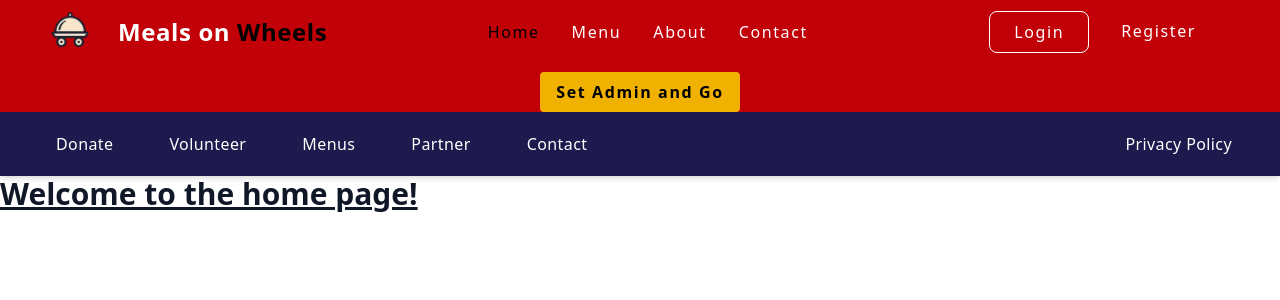
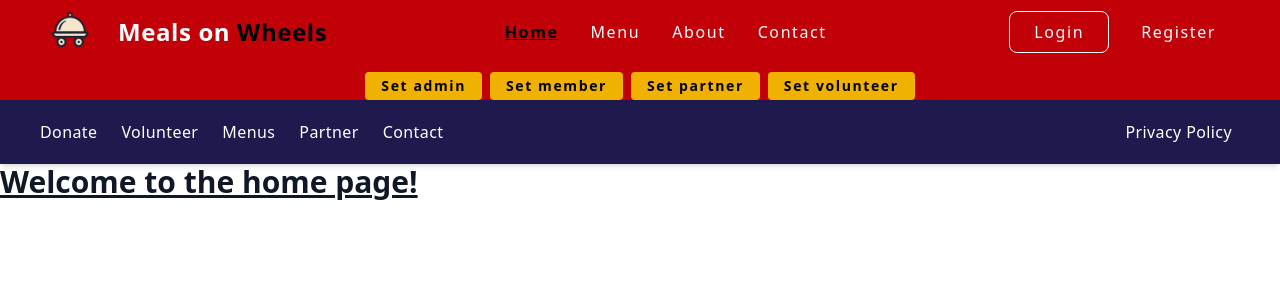
Before and after one commit to DevRyujin/mealsonwheels-project, a React (Vite) app in the folder frontend-mealsonwheels/: page / in a window 1280 px wide. Shown: the top 300 px of the page. Built offline with nearby package versions, Linux system fonts and the light colour scheme.

Commit message:
New header and navbar

```diff
--- a/frontend-mealsonwheels/src/components/Header.jsx
+++ b/frontend-mealsonwheels/src/components/Header.jsx
@@ -3,95 +3,128 @@ import { NavLink, useNavigate } from "react-router-dom";
 import companyLogo from "../assets/logo.png";
 
 export function Header() {
-
   const navigate = useNavigate();
 
-  const handleLogout = async () => {
+  const handleLogout = () => {
     try {
-      localStorage.removeItem("token");
-      localStorage.removeItem("userType");
-      localStorage.removeItem("userName");
-
-      navigate("/login");
-
+      localStorage.clear(); // clears all user-related storage
+      navigate("/login", { replace: true });
     } catch (err) {
       console.error("Logout error:", err);
     }
   };
 
-
-  const isLoggedIn = localStorage.getItem("token"); // replace with auth logic
+  const userRole = localStorage.getItem("userType");
+  const userName = localStorage.getItem("userName");
+  const isLoggedIn = localStorage.getItem("token");
 
   return (
-
-
     <header className="bg-red-700 text-white w-full shadow-md tracking-widest font-medium">
       <div className="max-w-8xl mx-auto px-4 sm:px-6 lg:px-8">
         <div className="flex justify-between items-center h-16">
-
+          {/* Logo + Brand */}
           <div className="flex items-center text-2xl font-bold tracking-wide lg:ml-[-10px]">
             <img src={companyLogo} alt="Logo" className="h-24" />
             Meals&nbsp;on&nbsp;<span className="text-black">Wheels</span>
           </div>
 
-          {/* Navigation */}
-          <nav className="flex-1 flex justify-center  lg:ml-[-5px]">
+          {/* Static Public Navigation */}
+          <nav className="flex-1 flex justify-center lg:ml-[-5px]">
             <ul className="flex space-x-8">
               <li>
-                <NavLink to="/" className="text-black hover:text-white">Home</NavLink>
+                <NavLink
+                  to="/"
+                  className={({ isActive }) =>
+                    `text-black hover:text-white ${isActive ? "underline font-bold" : ""}`
+                  }
+                >
+                  Home
+                </NavLink>
               </li>
               <li>
-                <NavLink to="/menu" className="text-white hover:text-black">Menu</NavLink>
+                <NavLink
+                  to="/menu"
+                  className={({ isActive }) =>
+                    `text-white hover:text-black ${isActive ? "underline font-bold" : ""}`
+                  }
+                >
+                  Menu
+                </NavLink>
               </li>
               <li>
-                <NavLink to="/about" className="text-white hover:text-black">About</NavLink>
+                <NavLink
+                  to="/about"
+                  className={({ isActive }) =>
+                    `text-white hover:text-black ${isActive ? "underline font-bold" : ""}`
+                  }
+                >
+                  About
+                </NavLink>
               </li>
               <li>
-                <NavLink to="/contact" className="text-white hover:text-black">Contact</NavLink>
+                <NavLink
+                  to="/contact"
+                  className={({ isActive }) =>
+                    `text-white hover:text-black ${isActive ? "underline font-bold" : ""}`
+                  }
+                >
+                  Contact
+                </NavLink>
               </li>
             </ul>
           </nav>
 
-          <div className="flex space-x-4 lg:mr-4">
-            <div className="flex space-x-4 ml-4 lg:mr-5">
+          {/* User Info + Auth Buttons */}
+          <div className="flex items-center space-x-4 lg:mr-4">
             {isLoggedIn ? (
+              <>
+                <span className="font-semibold">{userName}</span>
+                <span className="italic text-gray-300">{userRole}</span>
                 <button
                   onClick={handleLogout}
-                  className="bg-red-700 text-white border border-white px-6 py-2 rounded-lg hover:bg-white hover:text-red-700 transition">
+                  className="bg-red-700 text-white border border-white px-6 py-2 rounded-lg hover:bg-white hover:text-red-700 transition"
+                >
                   Logout
                 </button>
+              </>
             ) : (
               <>
                 <NavLink
                   to="/login"
-                    className="bg-red-700 text-white border border-white px-6 py-2 rounded-lg hover:bg-white hover:text-red-700 transition">
+                  className="bg-red-700 text-white border border-white px-6 py-2 rounded-lg hover:bg-white hover:text-red-700 transition"
+                >
                   Login
                 </NavLink>
                 <NavLink
                   to="/register"
-                    className="text-white px-4 py-2">
+                  className="text-white px-4 py-2 hover:underline"
+                >
                   Register
                 </NavLink>
               </>
             )}
           </div>
         </div>
+
+        {/* Dev-Only Buttons for Testing Roles */}
+        {process.env.NODE_ENV === "development" && (
+          <div className="flex justify-center mt-2 space-x-2">
+            {["admin", "member", "partner", "volunteer"].map((role) => (
+              <button
+                key={role}
+                onClick={() => {
+                  localStorage.setItem("userType", role);
+                  localStorage.setItem("userName", `Test${role}`);
+                  localStorage.setItem("token", "dummyToken");
+                  window.location.href = `/${role}/dashboard`;
+                }}
+                className="bg-yellow-500 text-black font-bold px-4 py-1 rounded hover:bg-yellow-400 transition text-sm"
+              >
+                Set {role}
+              </button>
+            ))}
           </div>
-
-        {/* 🚧 Temporary Dev Button Change for Different userType*/}
-        <div className="flex justify-center mt-2">
-          <button
-            onClick={() => {
-              localStorage.setItem("userType", "admin");
-              localStorage.setItem("userName", "TestAdmin");
-              localStorage.setItem("token", "dummyToken");
-              window.location.href = "/admin";
-            }}
-            className="bg-yellow-500 text-black font-bold px-4 py-2 rounded hover:bg-yellow-400 transition"
-          >
-            Set Admin and Go
-          </button>
-        </div>
+        )}
       </div>
     </header>
   );
--- a/frontend-mealsonwheels/src/components/Navbar.jsx
+++ b/frontend-mealsonwheels/src/components/Navbar.jsx
@@ -1,4 +1,4 @@
-import React from "react";
+import React, { useState } from "react";
 import { NavLink } from "react-router-dom";
 
 const navItemsByRole = {
@@ -23,19 +23,28 @@ const navItemsByRole = {
     { to: "/contact", label: "Contact" },
   ],
   admin: [
-    { to: "/dashboard", label: "Dashboard" },
-    { to: "/manageUsers", label: "Manage Users" },
-    { to: "/manageMenus", label: "Manage Menus" },
-    { to: "/manageDeliveries", label: "Manage Deliveries" },
-    { to: "/contact", label: "Contact" },
+    { to: "/admin/dashboard", label: "Dashboard" },
+    {
+      label: "Manage Users",
+      dropdown: [
+        { to: "/admin/members", label: "Member and Caregivers" },
+        { to: "/admin/partners", label: "Partners" },
+        { to: "/admin/volunteers", label: "Volunteers" },
+        { to: "/admin/feedbacks", label: "Feedbacks" },
+      ],
+    },
+    { to: "/admin/menus", label: "Manage Menus" },
+    { to: "/admin/deliveries", label: "Manage Deliveries" },
+    { to: "/admin/contact", label: "Contact" },
   ],
 };
 
 export function Navbar() {
-  const userRole = localStorage.getItem("userType");
+  const userRole = localStorage.getItem("userType")?.toLowerCase() || null;
   const userName = localStorage.getItem("userName");
+  const isLoggedIn = Boolean(userRole && userName);
 
-  const defaultNav = [
+  const navItems = navItemsByRole[userRole] || [
     { to: "/donate", label: "Donate" },
     { to: "/volunteer", label: "Volunteer" },
     { to: "/menus", label: "Menus" },
@@ -43,8 +52,11 @@ export function Navbar() {
     { to: "/contact", label: "Contact" },
   ];
 
-  const navItems = navItemsByRole[userRole] || defaultNav;
-  const isLoggedIn = Boolean(userRole && userName);
+  const [openDropdown, setOpenDropdown] = useState(null);
+
+  const toggleDropdown = (label) => {
+    setOpenDropdown((prev) => (prev === label ? null : label));
+  };
 
   return (
     <header className="bg-indigo-950 text-white w-full shadow-md tracking-wide font-medium">
@@ -52,15 +64,61 @@ export function Navbar() {
         <div className="flex justify-between items-center h-16">
           <nav className="flex mx-2">
             <ul className="flex space-x-6">
-              {navItems.map(({ to, label }) => (
-                <li key={to}>
-                  <NavLink to={to} className="mx-4 hover:underline">
-                    {label}
-                  </NavLink>
+              {navItems.map((item) => (
+                <li key={item.label} className="relative">
+                  {item.dropdown ? (
+                    <>
+                      <button
+                        type="button"
+                        onClick={() => toggleDropdown(item.label)}
+                        aria-haspopup="true"
+                        aria-expanded={openDropdown === item.label}
+                        className="mx-4 hover:underline focus:outline-none"
+                      >
+                        {item.label}
+                      </button>
+                      {openDropdown === item.label && (
+                        <ul className="absolute left-0 mt-2 w-56 bg-white text-black shadow-lg rounded-lg z-50">
+                          {item.dropdown.map((subItem) => (
+                            <li key={subItem.to}>
+                              <NavLink
+                                to={subItem.to}
+                                className={({ isActive }) =>
+                                  `block px-4 py-2 hover:bg-gray-200 ${
+                                    isActive
+                                      ? "font-semibold bg-gray-100"
+                                      : ""
+                                  }`
+                                }
+                                onClick={() => setOpenDropdown(null)} // close when clicked
+                              >
+                                {subItem.label}
+                              </NavLink>
+                            </li>
+                          ))}
+                        </ul>
+                      )}
+                    </>
+                  ) : (
+                    <NavLink
+                      to={item.to}
+                      className={({ isActive }) =>
+                        `mx-auto hover:underline ${
+                          isActive
+                            ? "underline font-bold text-yellow-400"
+                            : ""
+                        }`
+                      }
+                      onClick={() => setOpenDropdown(null)} // close dropdown when clicking other nav item
+                    >
+                      {item.label}
+                    </NavLink>
+                  )}
                 </li>
               ))}
             </ul>
           </nav>
+
           <div className="flex space-x-4 lg:mr-4">
             {isLoggedIn ? (
               <div>
@@ -74,8 +132,6 @@ export function Navbar() {
             )}
           </div>
         </div>
-
-
       </div>
     </header>
   );
```
Lines whose indentation alone changed are shown as unchanged.
